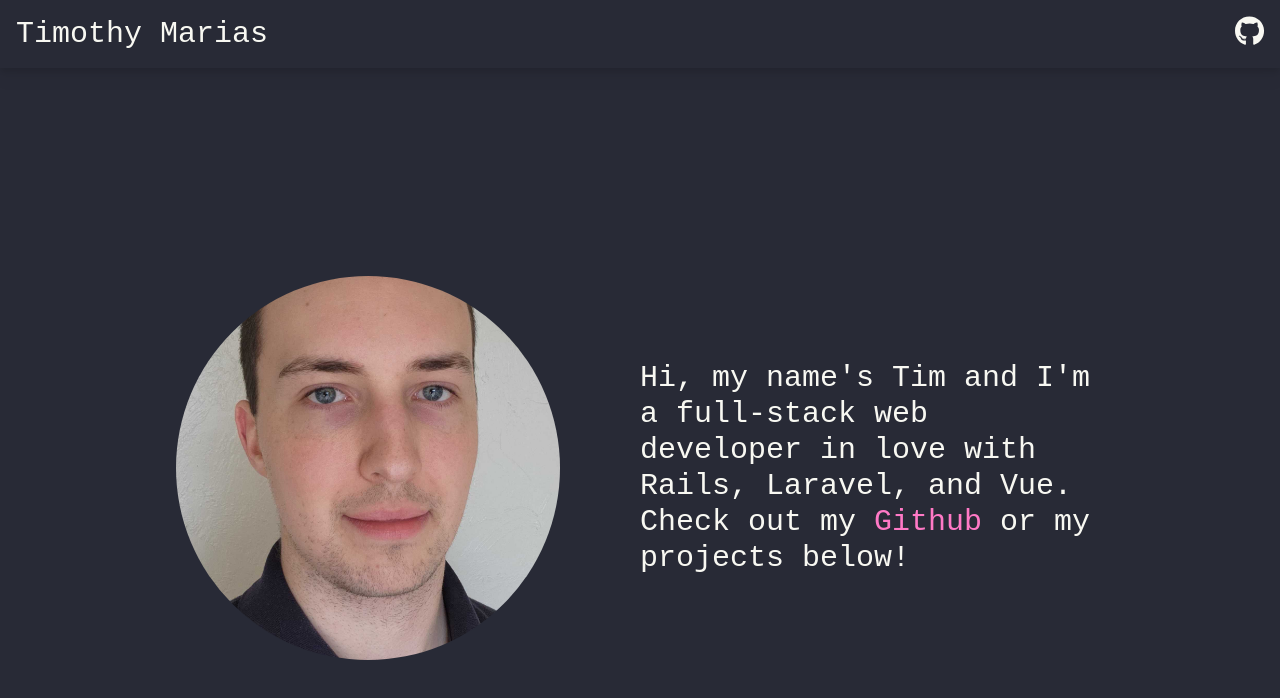
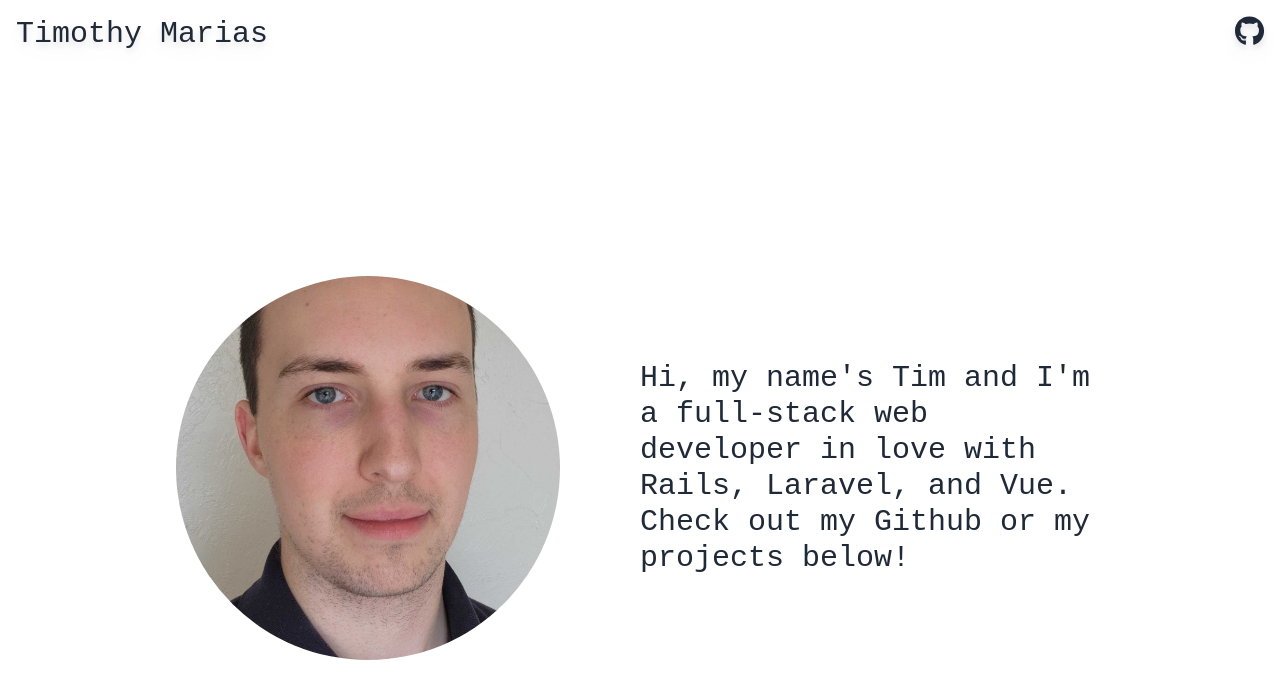
Before and after one commit to timothyjamesmarias/website, a Nuxt app: page / in a window 1280 px wide. Shown: the top 698 px of the page. Built offline with nearby package versions, Linux system fonts and the light colour scheme; a web font is replaced by a local one.

Commit message:
added daisyui

```diff
--- a/package.json
+++ b/package.json
@@ -21,7 +21,7 @@
     "@fontsource/iosevka": "^4.5.4",
     "@fortawesome/vue-fontawesome": "^3.0.2",
     "@nuxtjs/recaptcha": "^1.1.1",
-    "daisyui": "^2.50.1",
+    "daisyui": "^2.51.1",
     "mailgun.js": "^8.0.6",
     "nuxt-mail": "^3.1.3"
   },
--- a/tailwind.config.ts
+++ b/tailwind.config.ts
@@ -9,23 +9,10 @@ export default <Config>{
   ],
   theme: {
     extend: {
-      colors: {
-        "background": "#282a36",
-        "secondary": "#44475a",
-        "main": "#f8f8f2",
-        "highlight": "#6272a4",
-        "cyan": "#8be9fd",
-        "green": "#50fa7b",
-        "orange": "#ffb86c",
-        "pink": "#ff79c6",
-        "purple": "#bd93f9",
-        "red": "#ff5555",
-        "yellow": "#f1fa8c",
-      },
       fontFamily: {
         "main": ["Iosevka", "monospace"],
       }
     },
   },
-  plugins: [],
+  plugins: [require('daisyui')],
 };
```
Also changed, not shown: 1 other file (tests, documents, lock files or other folders).
